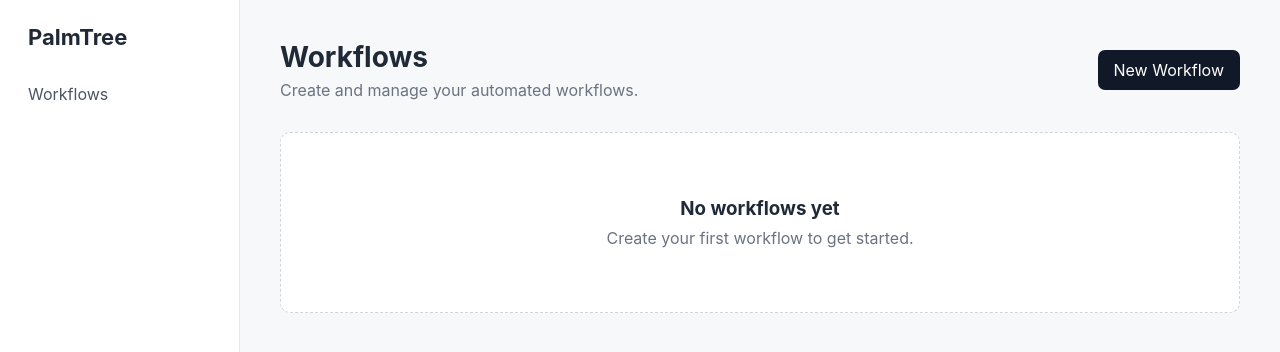
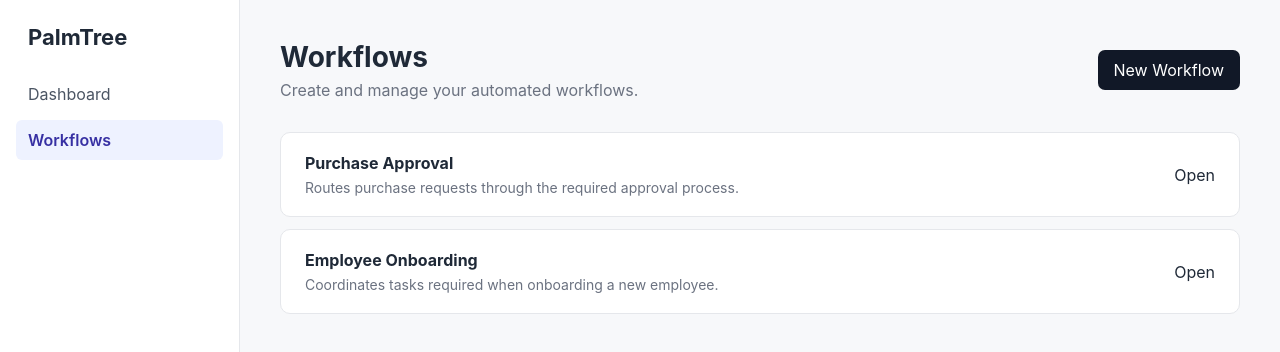
Before and after one commit to ChammakA/palm-tree-workflow-automation, a React (Vite) app in the folder frontend/: page /workflows in a window 1280 px wide. Shown: the top 352 px of the page. Built offline with nearby package versions, Linux system fonts and the light colour scheme.

Commit message:
Add workflow list and editor routing

```diff
--- a/frontend/src/App.tsx
+++ b/frontend/src/App.tsx
@@ -2,6 +2,7 @@ import {BrowserRouter, Navigate, Route, Routes} from "react-router-dom"
 import AppLayout from './components/layout/AppLayout'
 import Dashboard from './pages/DashboardPage'
 import WorkflowsPage from './pages/WorkflowsPage'
+import WorkflowEditorPage from './pages/WorkflowEditorPage'
 
 function App() {
   return (
@@ -10,6 +11,7 @@ function App() {
         <Route element={<AppLayout />}>
           <Route index element={<Dashboard />} />
           <Route path="workflows" element={<WorkflowsPage />} />
+          <Route path="workflows/:workflowId" element={<WorkflowEditorPage />} />
         </Route>
 
         <Route path="*" element={<Navigate to="/" replace />} />
--- a/frontend/src/components/layout/Sidebar.tsx
+++ b/frontend/src/components/layout/Sidebar.tsx
@@ -1,4 +1,4 @@
-import { NavLink } from "react-router-dom";
+import { NavLink } from 'react-router-dom'
 
 function Sidebar() {
   return (
@@ -8,7 +8,22 @@ function Sidebar() {
       </div>
 
       <nav className="sidebar-nav">
-                <NavLink to="/" className={({ isActive}) =>  isActive ? 'nav-link active' : 'nav-link'}>
+        <NavLink
+          to="/"
+          end
+          className={({ isActive }) =>
+            isActive ? 'nav-link active' : 'nav-link'
+          }
+        >
+          Dashboard
+        </NavLink>
+
+        <NavLink
+          to="/workflows"
+          className={({ isActive }) =>
+            isActive ? 'nav-link active' : 'nav-link'
+          }
+        >
           Workflows
         </NavLink>
       </nav>
--- /dev/null
+++ b/frontend/src/features/workflows/data/mockWorkflows.ts
@@ -0,0 +1,18 @@
+import type { Workflow } from '../types/workflow';
+
+export const mockWorkflows: Workflow[] = [
+    {
+        id: 'purchase-approval',
+        name: 'Purchase Approval',
+        description: 'Routes purchase requests through the required approval process.',
+        createdAt: '2023-01-15T10:00:00Z',
+        updatedAt: '2023-01-20T15:30:00Z',
+    },
+    {
+        id: 'employee-onboarding',
+        name: 'Employee Onboarding',
+        description: 'Coordinates tasks required when onboarding a new employee.',
+        createdAt: '2023-02-01T09:00:00Z',
+        updatedAt: '2023-02-05T14:45:00Z',
+    }
+]
--- /dev/null
+++ b/frontend/src/features/workflows/types/workflow.ts
@@ -0,0 +1,7 @@
+export interface Workflow {
+    id: string;
+    name: string;
+    description: string;
+    createdAt: string;
+    updatedAt: string;
+}
--- a/frontend/src/index.css
+++ b/frontend/src/index.css
@@ -152,3 +152,63 @@ select {
   margin: 0;
   color: #6b7280;
 }
+
+.workflow-list {
+  display: flex;
+  flex-direction: column;
+  gap: 12px;
+}
+
+.workflow-card {
+  display: flex;
+  align-items: center;
+  justify-content: space-between;
+  gap: 24px;
+  padding: 20px 24px;
+  background: #ffffff;
+  border: 1px solid #e5e7eb;
+  border-radius: 10px;
+  color: inherit;
+  text-decoration: none;
+  transition:
+    border-color 0.15s ease,
+    box-shadow 0.15s ease;
+}
+
+.workflow-card:hover {
+  border-color: #9ca3af;
+  box-shadow: 0 2px 8px rgba(0, 0, 0, 0.05);
+}
+
+.workflow-card h3 {
+  margin: 0 0 6px;
+  font-size: 16px;
+}
+
+.workflow-card p {
+  margin: 0;
+  color: #6b7280;
+  font-size: 14px;
+}
+
+.back-link {
+  display: inline-block;
+  margin-bottom: 20px;
+  color: #4b5563;
+  text-decoration: none;
+}
+
+.back-link:hover {
+  color: #111827;
+}
+
+.workflow-editor-placeholder {
+  display: flex;
+  align-items: center;
+  justify-content: center;
+  min-height: 500px;
+  background: #ffffff;
+  border: 1px solid #e5e7eb;
+  border-radius: 10px;
+  color: #9ca3af;
+}
--- /dev/null
+++ b/frontend/src/pages/WorkflowEditorPage.tsx
@@ -0,0 +1,33 @@
+import { Link, useParams } from 'react-router-dom'
+import { mockWorkflows } from '../features/workflows/data/mockWorkflows'
+
+function WorkflowEditorPage() {
+    const { workflowId } = useParams()
+    const workflow = mockWorkflows.find((w) => w.id === workflowId)
+
+    if (!workflow) {
+        return (
+            <div className="page">
+                <h2>Workflow not found.</h2>
+                <Link to="/workflows">Back to Workflows</Link>
+            </div>
+        )
+    }
+
+    return (
+        <div className="page">
+            <Link to="/workflows" className="back-link">
+                ← Workflows
+            </Link>
+            <div className="page-header">
+                <h2>{workflow.name}</h2>
+                <p>{workflow.description}</p>
+            </div>
+            <div className="workflow-editor-placeholder">
+                <p>Workflow canvas will go here.</p>
+            </div>
+        </div>
+    )
+}
+
+export default WorkflowEditorPage
--- a/frontend/src/pages/WorkflowsPage.tsx
+++ b/frontend/src/pages/WorkflowsPage.tsx
@@ -1,3 +1,6 @@
+import { Link } from 'react-router-dom'
+import { mockWorkflows } from '../features/workflows/data/mockWorkflows'
+
 function WorkflowsPage() {
     return (
         <div className="page">
@@ -11,12 +14,17 @@ function WorkflowsPage() {
                 </button>
             </div>
 
-            <div className="empty-state">
-                <h3>No workflows yet</h3>
-                <p>Create your first workflow to get started.</p>
+            <div className="workflow-list">
+                {mockWorkflows.map((workflow) => (
+                    <Link key={workflow.id} to={`/workflows/${workflow.id}`} className="workflow-card">
+                        <div>
+                            <h3>{workflow.name}</h3>
+                            <p>{workflow.description}</p>
+                        </div>
+                        <span>Open</span>
+                    </Link>
+                ))}
             </div>
-
-
         </div>
     )
 }
```
Lines whose indentation alone changed are shown as unchanged.
